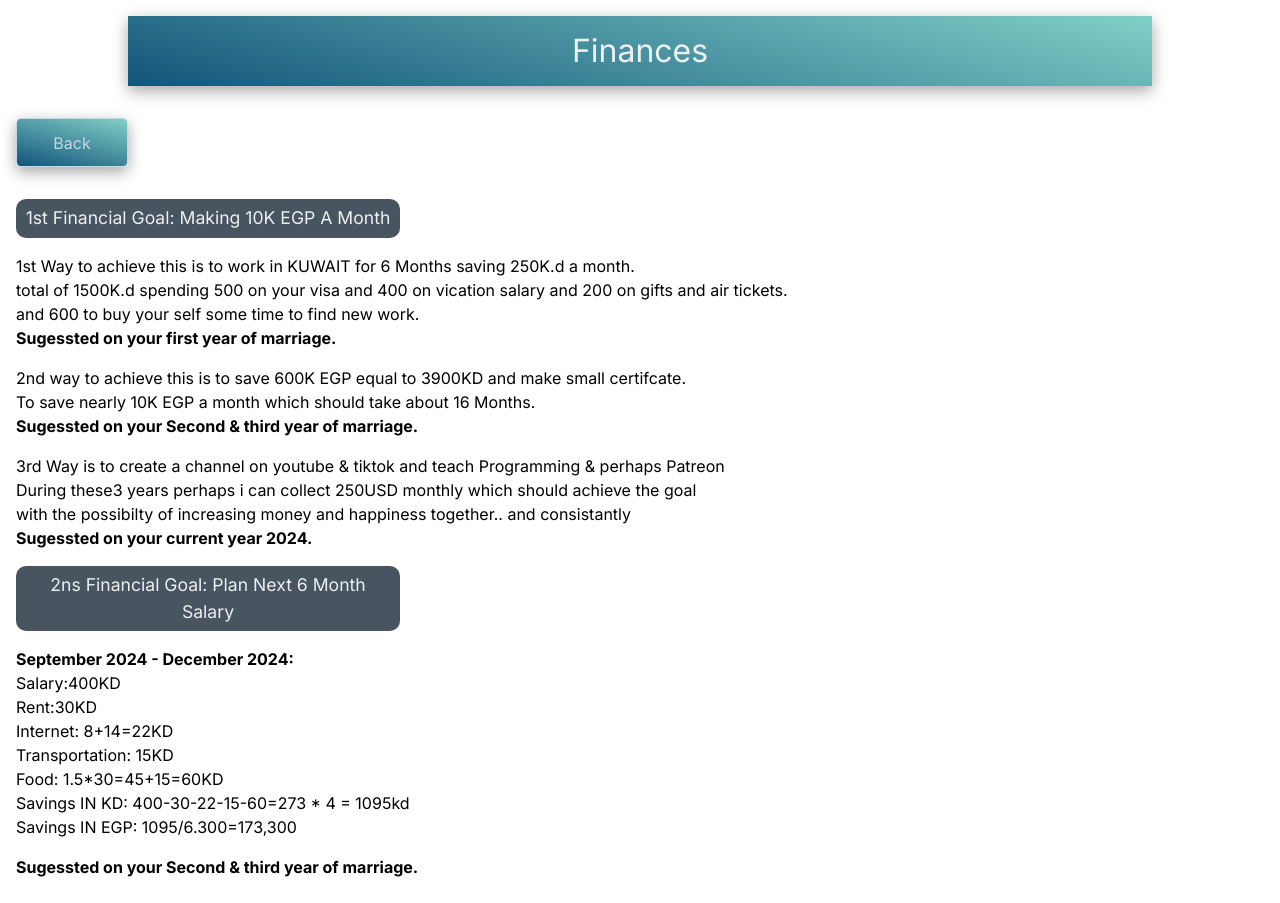
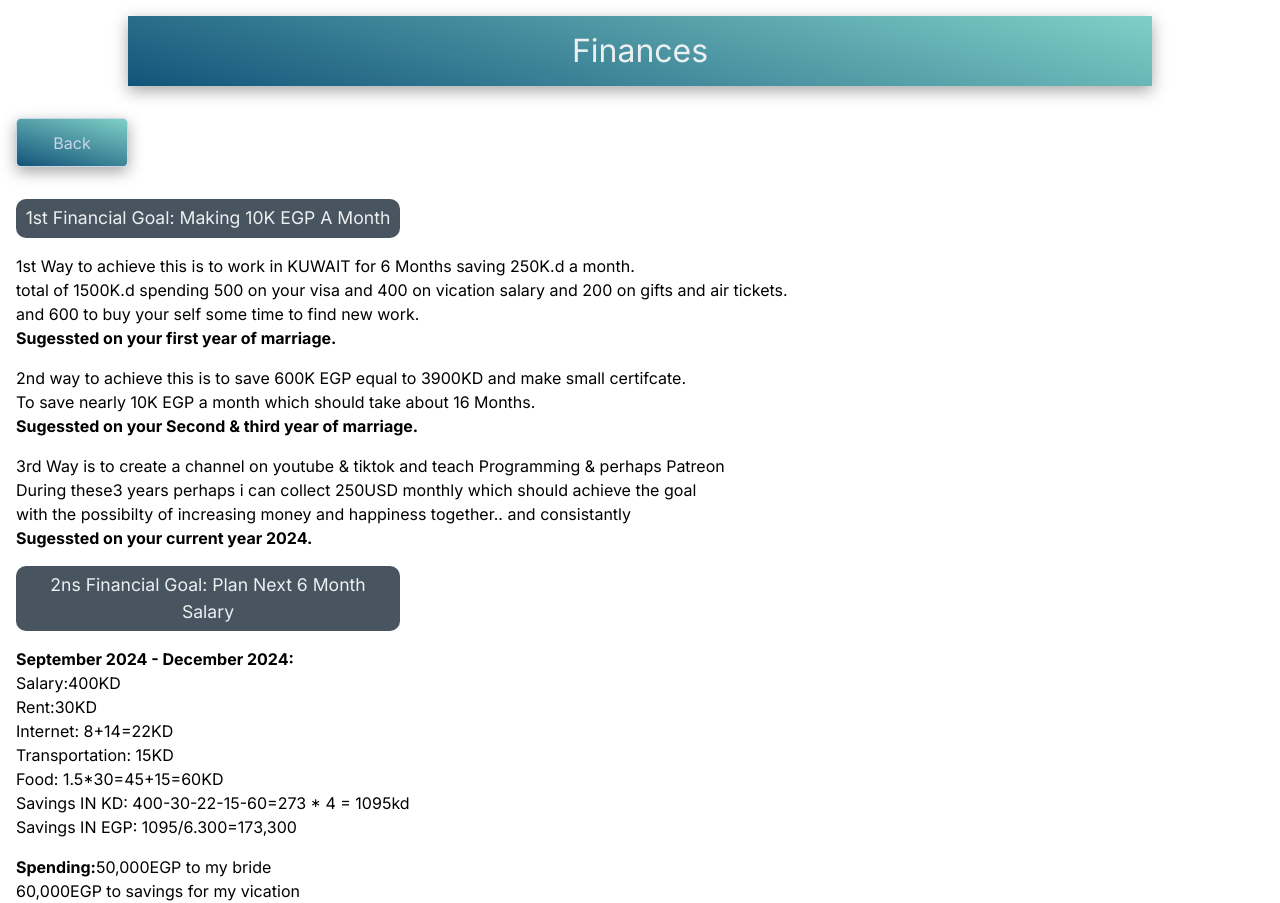
Before and after one commit to Mostafa-El-Masry/dashboardv.5, a Next.js app: page /content/Stable-living-situation/Finances in a window 1280 px wide. Before the commit the page ends 879 px from the top, so only its background shows below. Built offline with nearby package versions, Linux system fonts and the light colour scheme.

Commit message:
UPDATING MONTHLY FINANCAIL BUDGET

```diff
--- a/app/content/Stable-living-situation/Finances/page.tsx
+++ b/app/content/Stable-living-situation/Finances/page.tsx
@@ -45,7 +45,10 @@ const Finances = () => {
         Savings IN EGP: 1095/6.300=173,300 <br />
       </li>
       <li>
-        <strong>Sugessted on your Second & third year of marriage.</strong>
+        <strong>Spending:</strong>
+        50,000EGP to my bride <br />
+        60,000EGP to savings for my vication <br />
+
       </li>
     </ul>
     </>
```
